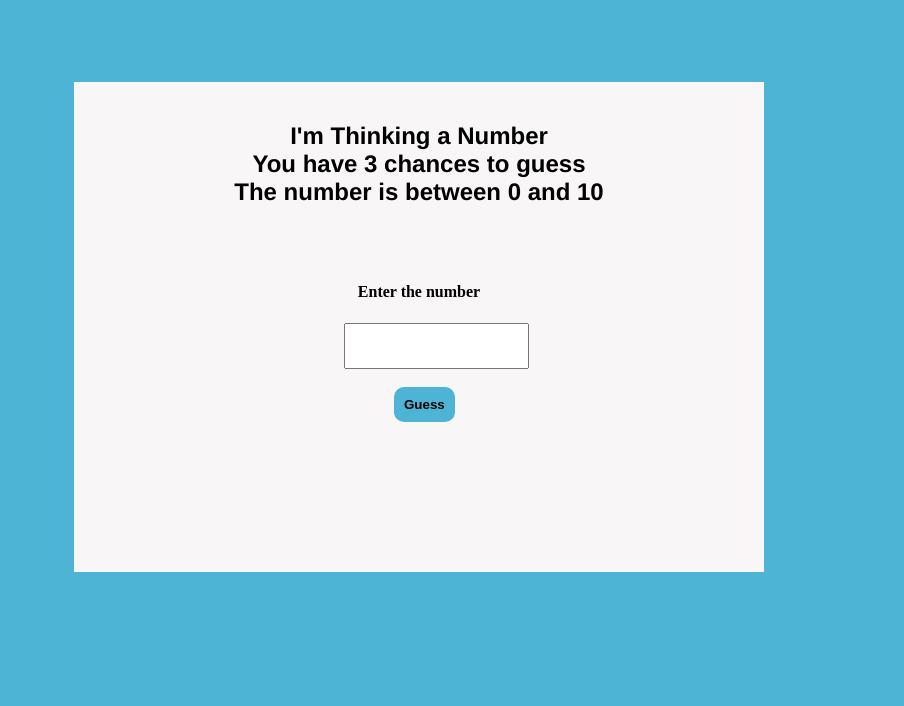
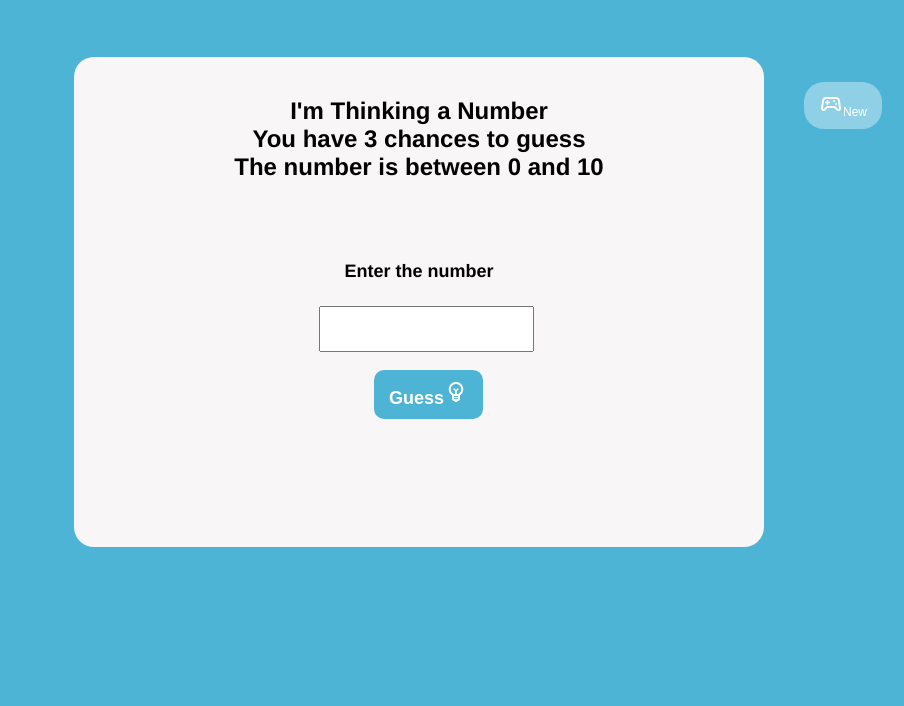
Before and after one commit to oshadi11/Number-Guessing-game, a plain HTML site: page index.html in a window 1280 px wide. Shown: the part 94-800 px from the top of the page, without its empty margins (376-1280 px from the left). Drawn offline with nearby package versions, Linux system fonts and the light colour scheme.

Commit message:
second-commit

```diff
--- a/index.html
+++ b/index.html
@@ -5,6 +5,9 @@
     <meta name="viewport" content="width=device-width, initial-scale=1.0">
     <title>Number guessing game</title>
     <link rel="stylesheet" href="style.css">
+    <!--Google Icon-->
+    <link rel="stylesheet" href="https://fonts.googleapis.com/css2?family=Material+Symbols+Outlined:opsz,wght,FILL,GRAD@48,700,0,0" />
+    <link rel="stylesheet" href="https://fonts.googleapis.com/css2?family=Material+Symbols+Outlined:opsz,wght,FILL,GRAD@20..48,100..700,0..1,-50..200" />
 
 </head>
 <body>
@@ -14,10 +17,16 @@
         <br><br>
         <h4>Enter the number</h4>
         <input type="text" name="" id="numInput"><br><br>
-        <button id="submitBtn" onclick="sumbit()">Guess</button>
+        <button id="submitBtn" onclick="sumbit()">Guess<span class="material-symbols-outlined">
+            emoji_objects
+            </span></button>
         <h3 id="h3txt"></h3>
         <h3 id="h3txt2"></h3>
+
     </div>
+    <button id="newGameIcon" onclick="newGame()"><span class="material-symbols-outlined">
+        sports_esports
+        </span>New</button>
 
 <script src="script.js"></script>
 </body>
--- a/script.js
+++ b/script.js
@@ -1,14 +1,23 @@
 let noOfInputs =0;
 let num = Math.floor(Math.random()*11);
-function sumbit(params) {
+function newGame() {
+    num = Math.floor(Math.random()*11);
+    document.getElementById("h3txt").innerHTML = "";
+    document.getElementById("h3txt2").innerHTML = "";
+    document.getElementById("numInput").value = "";
+}
+
+function sumbit() {
     let inputNum = document.getElementById("numInput").value;
     noOfInputs++
+    console.log(num);
+if(inputNum != ""){
 if(noOfInputs<4){
     if(inputNum == num){
         document.getElementById("h3txt").innerHTML = "Great! You Won";
         document.getElementById("h3txt2").innerHTML = "";
     }else{
-        document.getElementById("h3txt").innerHTML = "Try Again";
+        document.getElementById("h3txt").innerHTML = "Try Again..";
         if(inputNum>num){
             document.getElementById("h3txt2").innerHTML = "less than "+inputNum;
         }else if(inputNum<num){
@@ -17,7 +26,11 @@ if(noOfInputs<4){
     }
 }else{
     document.getElementById("h3txt").innerHTML = "You lose the game";
-    document.getElementById("h3txt2").innerHTML = "";
+    document.getElementById("h3txt2").innerHTML = "The Number was "+num;
 
 }
+}else{
+    document.getElementById("h3txt").innerHTML = "Please Enter a number";
+    document.getElementById("h3txt2").innerHTML = "";
 }
+}
--- a/style.css
+++ b/style.css
@@ -7,16 +7,17 @@ body{
     font-family: 'Gill Sans', 'Gill Sans MT', Calibri, 'Trebuchet MS', sans-serif;
     text-align: center;
     font-size: 42px;
-    color: rgb(55, 63, 66);
+    color: rgb(255, 255, 255);
 }
 #container{
     position: absolute;
     margin-left: 450px;
-    margin-top: 70px;
+    margin-top: 45px;
     width: 650px;
     height: 450px;
     background-color: rgb(248, 246, 246);
     padding: 20px;
+    border-radius: 20px;
 
 }
 h2{
@@ -25,24 +26,52 @@ h2{
 }
 h4{
     text-align: center;
+    font-size: 18px;
+    font-family: 'Franklin Gothic Medium', 'Arial Narrow', Arial, sans-serif;
 }
 #numInput{
     text-align: center;
-    margin-left: 250px;
+    margin-left: 225px;
     height: 40px;
+    font-size: 16px;
 }
 #submitBtn{
-    padding: 10px;
-    margin-left: 300px;
+    padding: 10px 15px;
+    margin-left: 280px;
     font-weight: bold;
     background-color: rgb(77, 180, 214);
+    color: white;
     border: none;
     border-radius: 10px;
+    font-size: 18px;
+    cursor: pointer;
 
 }
+
+
 #h3txt{
     text-align: center;
+    font-family: 'Franklin Gothic Medium', 'Arial Narrow', Arial, sans-serif;
 }
 #h3txt2{
     text-align: center;
+    font-family: 'Franklin Gothic Medium', 'Arial Narrow', Arial, sans-serif;
 }
+#newGameIcon{
+    position: absolute;
+    margin-top: 70px;
+    margin-left: 1180px;
+    color: white;
+    background-color:  rgb(143, 208, 230);
+    font-size: 12px;
+    padding: 10px 15px;
+    border-radius: 20px;
+    border: none;
+    cursor: pointer;
+
+}
+
+#submitBtn:hover ,#newGameIcon:hover{
+     color: black;
+     font-weight: bold;
+}
```
